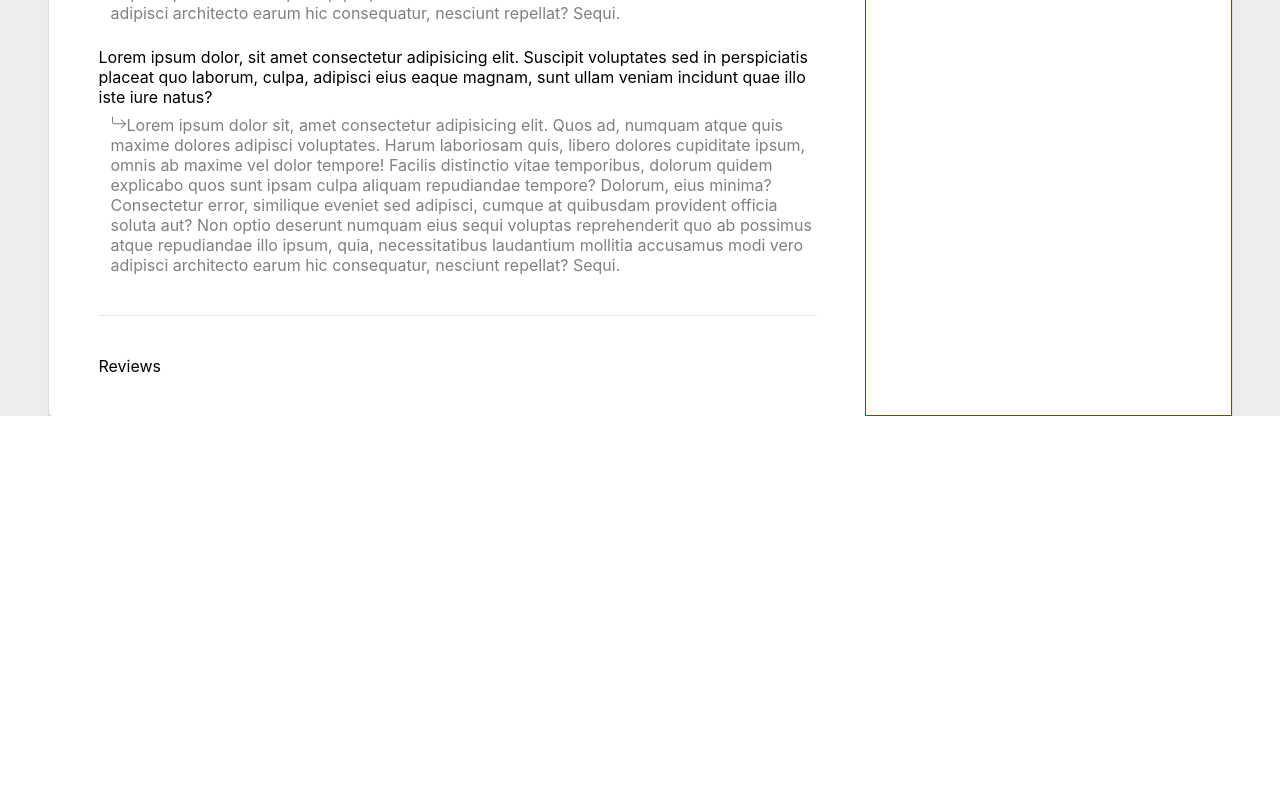
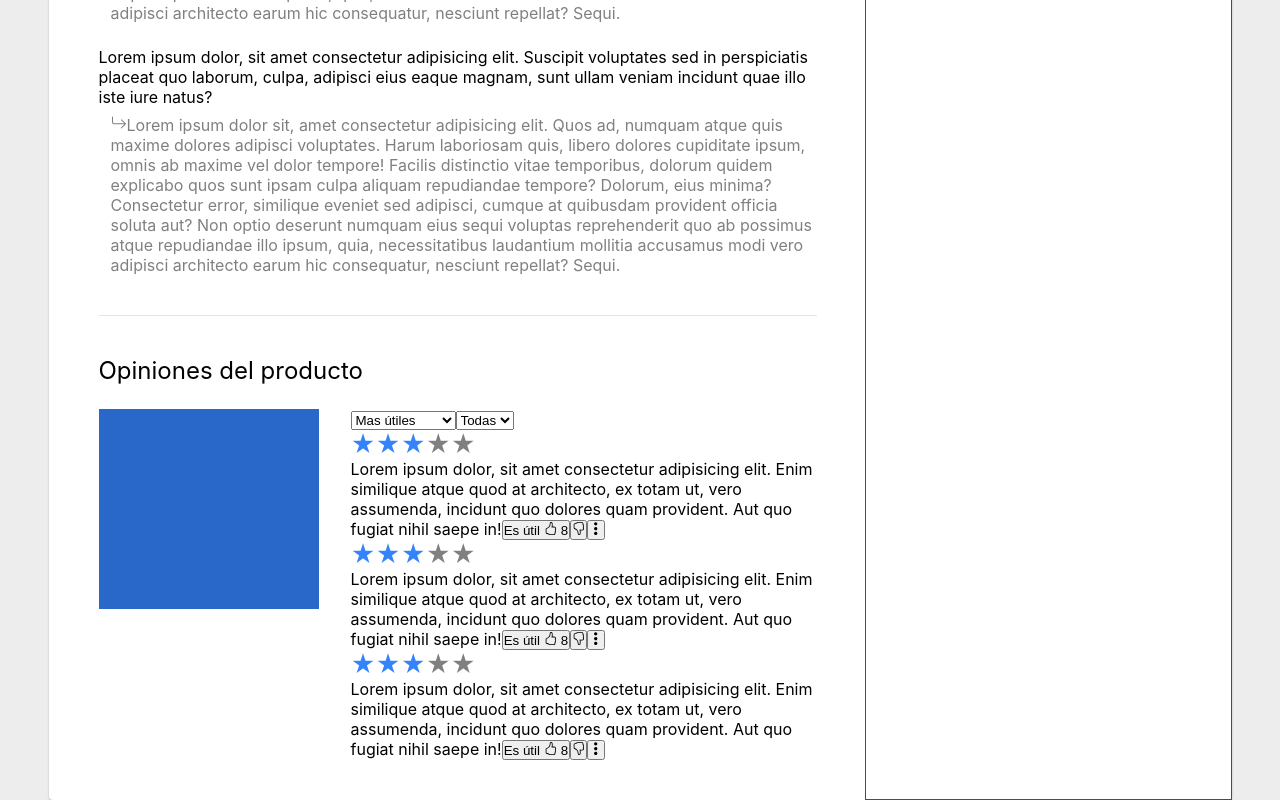
Before and after one commit to Carla1Z/mercadolibre-clone, a React (Create React App) app: page / in a window 1280 px wide. Shown: the part 2796-3596 px from the top of the page. Before the commit the page ends 3212 px from the top, so only its background shows below. Built offline with nearby package versions, Linux system fonts and the light colour scheme.

Commit message:
maquetado reviews

```diff
--- a/package.json
+++ b/package.json
@@ -10,6 +10,7 @@
     "react-dom": "^18.2.0",
     "react-icons": "^4.7.1",
     "react-scripts": "5.0.1",
+    "react-stars": "^2.2.5",
     "web-vitals": "^2.1.4"
   },
   "scripts": {
--- a/src/components/Product/Reviews/Reviews.module.css
+++ b/src/components/Product/Reviews/Reviews.module.css
@@ -4,3 +4,24 @@
   border-top: 1px solid rgba(0, 0, 0, 0.1);
   padding: 40px 0;
 }
+
+.title {
+  font-weight: 400;
+  font-size: 24px;
+  margin-bottom: 24px;
+}
+
+.container{
+  display: flex;
+  justify-content: space-between;
+}
+
+.rating{
+  width: 220px;
+  height: 200px;
+  background-color: var(--blue);
+}
+
+.userreview{
+  max-width: 466px;
+}
--- a/src/components/Product/Reviews/index.jsx
+++ b/src/components/Product/Reviews/index.jsx
@@ -1,9 +1,118 @@
-import styles from "./Reviews.module.css"
+import styles from "./Reviews.module.css";
+import ReactStars from "react-stars";
+import { AiFillStar } from "react-icons/ai";
+import { SlOptionsVertical } from "react-icons/sl";
+import { BsHandThumbsUp, BsHandThumbsDown } from "react-icons/bs";
 
 function Reviews() {
   return (
-    <div className={styles.reviews}>Reviews</div>
-  )
+    <div className={styles.reviews}>
+      <h2 className={styles.title}>Opiniones del producto</h2>
+      <div className={styles.container}>
+        <div className={styles.rating}></div>
+        <div className={styles.userreview}>
+          <div className={styles.order}>
+            <select>
+              Ordenar
+              <option>Mas útiles</option>
+              <option>Más recientes</option>
+            </select>
+            <select>
+              Calificación
+              <option>Todas</option>
+              <option>
+                5
+                <AiFillStar />
+              </option>
+              <option>
+                4
+                <AiFillStar />
+              </option>
+              <option>
+                  3<AiFillStar />
+              </option>
+              <option>
+                2
+                <AiFillStar />
+              </option>
+              <option>
+                1
+                <AiFillStar />
+              </option>
+            </select>
+          </div>
+          <div className={styles.reviewsection}>
+            <span className={styles.review}>
+              <ReactStars
+                count={5}
+                value={3}
+                size={24}
+                edit={false}
+                color2={"#3483fa"}
+              />
+              Lorem ipsum dolor, sit amet consectetur adipisicing elit. Enim
+              similique atque quod at architecto, ex totam ut, vero assumenda,
+              incidunt quo dolores quam provident. Aut quo fugiat nihil saepe
+              in!
+              <button>
+                Es útil <BsHandThumbsUp /> 8
+              </button>
+              <button>
+                <BsHandThumbsDown />
+              </button>
+              <button>
+                <SlOptionsVertical />
+              </button>
+            </span>
+            <span className={styles.review}>
+              <ReactStars
+                count={5}
+                value={3}
+                size={24}
+                edit={false}
+                color2={"#3483fa"}
+              />
+              Lorem ipsum dolor, sit amet consectetur adipisicing elit. Enim
+              similique atque quod at architecto, ex totam ut, vero assumenda,
+              incidunt quo dolores quam provident. Aut quo fugiat nihil saepe
+              in!
+              <button>
+                Es útil <BsHandThumbsUp /> 8
+              </button>
+              <button>
+                <BsHandThumbsDown />
+              </button>
+              <button>
+                <SlOptionsVertical />
+              </button>
+            </span>
+            <span className={styles.review}>
+              <ReactStars
+                count={5}
+                value={3}
+                size={24}
+                edit={false}
+                color2={"#3483fa"}
+              />
+              Lorem ipsum dolor, sit amet consectetur adipisicing elit. Enim
+              similique atque quod at architecto, ex totam ut, vero assumenda,
+              incidunt quo dolores quam provident. Aut quo fugiat nihil saepe
+              in!
+              <button>
+                Es útil <BsHandThumbsUp /> 8
+              </button>
+              <button>
+                <BsHandThumbsDown />
+              </button>
+              <button>
+                <SlOptionsVertical />
+              </button>
+            </span>
+          </div>
+        </div>
+      </div>
+    </div>
+  );
 }
 
-export default Reviews
+export default Reviews;
```
Also changed, not shown: 1 other file (tests, documents, lock files or other folders).
